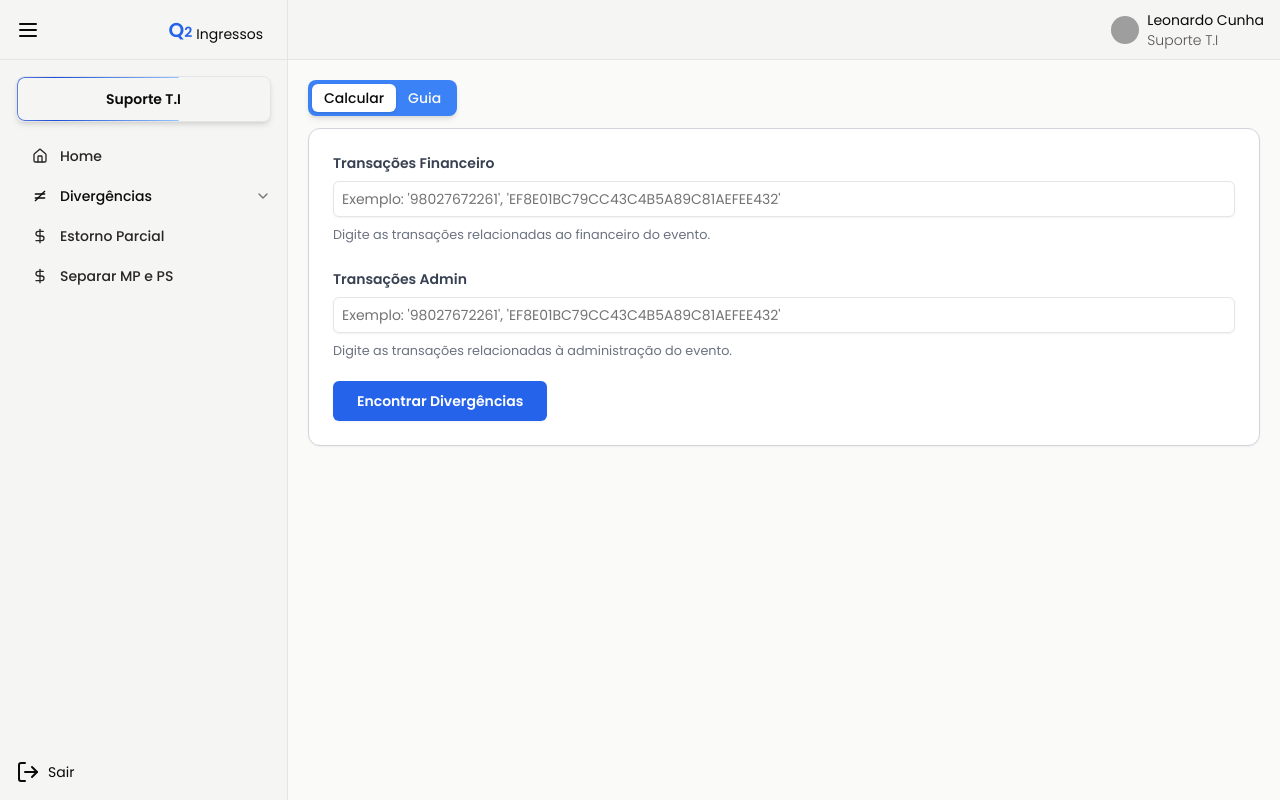
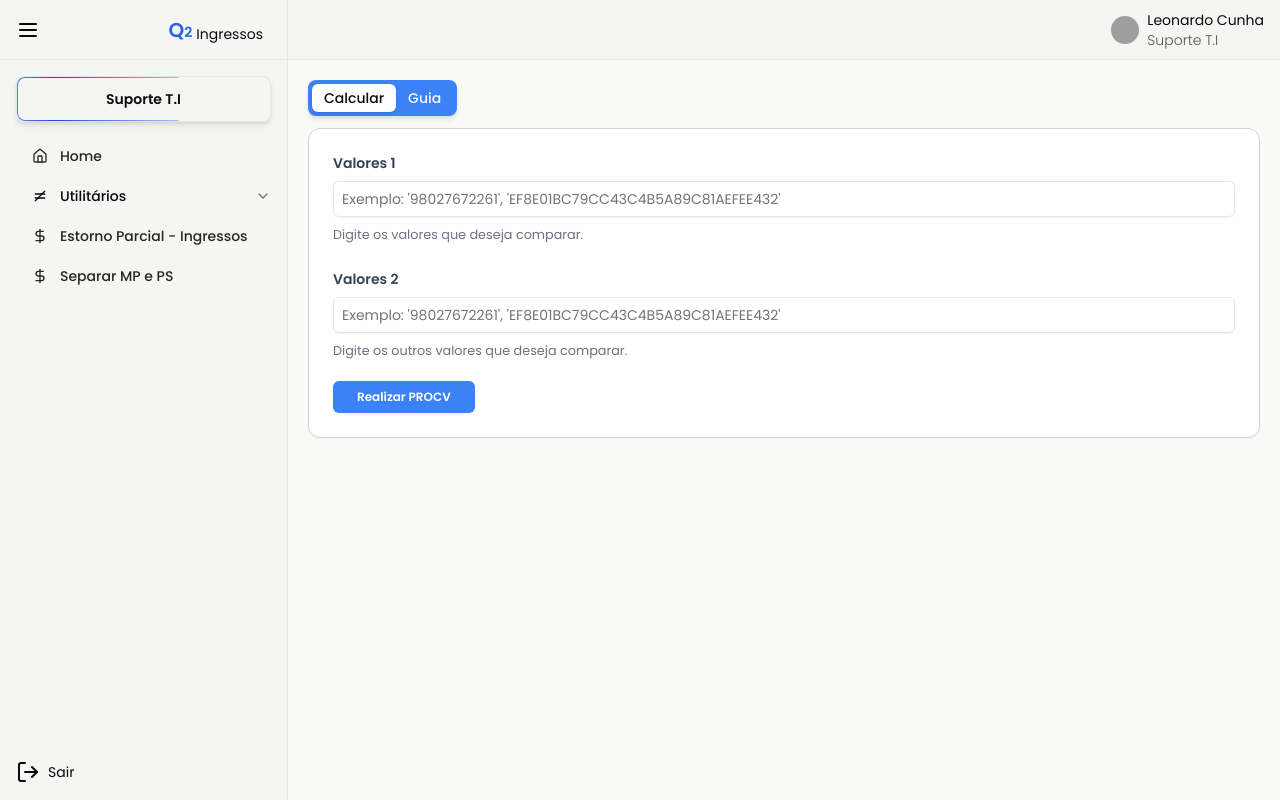
Before and after one commit to leonardocunha1/suporteq2, a React (Vite) app: page /divergences/procv in a window 1280 px wide. Built offline with nearby package versions, Linux system fonts and the light colour scheme; grey boxes are pictures that could not be loaded.

Commit message:
Ajustes nos nomes de algumas funcionalidades do sistema

```diff
--- a/src/components/app-layout.tsx
+++ b/src/components/app-layout.tsx
@@ -24,12 +24,12 @@ export function AppLayout() {
               to: "home",
             },
             {
-              title: "Divergências",
+              title: "Utilitários",
               icon: EqualNot,
               variant: "default",
               to: [
                 {
-                  title: "Transações Divergentes",
+                  title: "PROCV",
                   to: "divergences/procv",
                   icon: Table2,
                 },
@@ -41,7 +41,7 @@ export function AppLayout() {
               ],
             },
             {
-              title: "Estorno Parcial",
+              title: "Estorno Parcial - Ingressos",
               icon: DollarSign,
               variant: "default",
               to: "estorno-parcial",
@@ -51,7 +51,7 @@ export function AppLayout() {
               icon: DollarSign,
               variant: "default",
               to: "separar-mp-ps",
-            }
+            },
           ]}
           isCollapsed={isCollapsed}
           toggleCollapse={() => setIsCollapsed(!isCollapsed)}
--- a/src/features/calculo-estorno-parcial/index.tsx
+++ b/src/features/calculo-estorno-parcial/index.tsx
@@ -20,7 +20,7 @@ export function CalculoEstornoParcial() {
     <Tabs defaultValue="calculo">
       <TabsList>
         <TabsTrigger value="calculo">Calcular</TabsTrigger>
-        <TabsTrigger value="account">Guia</TabsTrigger>
+        <TabsTrigger value="guide">Guia</TabsTrigger>
       </TabsList>
       <TabsContent value="calculo">
         {!exibirFormulario && (
@@ -77,6 +77,29 @@ export function CalculoEstornoParcial() {
             />
           ))}
       </TabsContent>
+      <TabsContent value="guide">
+        <CardComponent
+          sections={[
+            {
+              titulo:
+                "Para que serve o cálculo de estorno parcial de ingressos?",
+              itens: [
+                <div className="space-y-2">
+                  <p>
+                    Exemplo: Uma compra teve 10 ingressos, mas apenas 5 serão
+                    estornados e o recalculo das taxas e valores no financeiro
+                    terão que ser ajustadas.
+                  </p>
+                  <p>
+                    Para calcular o valor corretamente, precisamos informar o
+                    valor dos ingressos que permanecerão ativos.
+                  </p>
+                </div>,
+              ],
+            },
+          ]}
+        />
+      </TabsContent>
     </Tabs>
   );
 }
--- a/src/features/divergencia/transacoes/index.tsx
+++ b/src/features/utilitarios/procv/index.tsx
@@ -51,7 +51,7 @@ function ListaDivergencias({ titulo, itens }: ListaDivergenciasProps) {
   );
 }
 
-export function TransacoesDivergentes() {
+export function PROCV() {
   const form = useForm<z.infer<typeof formSchema>>({
     resolver: zodResolver(formSchema),
     mode: "onBlur",
@@ -111,21 +111,18 @@ export function TransacoesDivergentes() {
               <CardComponent
                 sections={[
                   {
-                    titulo: "Guia de como encontrar transações divergentes",
+                    titulo: "Guia de como utilizar o PROCV",
                     icon: () => null,
                     itens: [
                       <div className="space-y-2">
                         <p>
-                          Quando as queries realizadas nos bancos ADMIN e FIN
-                          não mostrarem as divergências, esse form poderá
-                          otimizar o tempo de realizar um PROCV no Google
-                          Sheets.
+                          Esse utilitário tem por função encontrar valores que
+                          estão presentes em uma lista, mas não em outra.
                         </p>
                         <p>
-                          Digite as transações financeiras e administrativas
-                          (Gateways) que deseja comparar. Separe cada transação
-                          por vírgula. O resultado mostrará as que estão
-                          presentes em um e não no outro.
+                          Para isso, basta informar os valores separados por
+                          vírgula em cada um dos campos e clicar em "Encontrar
+                          Divergências".
                         </p>
                       </div>,
                     ],
@@ -148,7 +145,7 @@ export function TransacoesDivergentes() {
                         render={({ field }) => (
                           <FormItem>
                             <FormLabel className="font-semibold text-gray-700">
-                              Transações Financeiro
+                              Valores 1
                             </FormLabel>
                             <FormControl>
                               <Input
@@ -158,8 +155,7 @@ export function TransacoesDivergentes() {
                               />
                             </FormControl>
                             <FormDescription className="text-gray-500">
-                              Digite as transações relacionadas ao financeiro do
-                              evento.
+                              Digite os valores que deseja comparar.
                             </FormDescription>
                             <FormMessage />
                           </FormItem>
@@ -173,7 +169,7 @@ export function TransacoesDivergentes() {
                         render={({ field }) => (
                           <FormItem>
                             <FormLabel className="font-semibold text-gray-700">
-                              Transações Admin
+                              Valores 2
                             </FormLabel>
                             <FormControl>
                               <Input
@@ -183,8 +179,7 @@ export function TransacoesDivergentes() {
                               />
                             </FormControl>
                             <FormDescription className="text-gray-500">
-                              Digite as transações relacionadas à administração
-                              do evento.
+                              Digite os outros valores que deseja comparar.
                             </FormDescription>
                             <FormMessage />
                           </FormItem>
@@ -196,10 +191,10 @@ export function TransacoesDivergentes() {
                     <div className="pt-5">
                       <Button
                         type="submit"
-                        className="bg-blue-600 hover:bg-blue-700 text-white font-semibold py-2 px-6 rounded-md shadow-sm transition-all"
-                        size="lg"
+                        className="bg-blue-500 hover:bg-blue-700 text-white font-semibold py-2 px-6 rounded-md shadow-sm transition-all"
+                        size="sm"
                       >
-                        Encontrar Divergências
+                        Realizar PROCV
                       </Button>
                     </div>
                   </form>
```
Also changed, not shown: src/App.tsx (+6 -6 lines), src/features/utilitarios/valores/index.tsx (renamed from src/features/divergencia/valores/index.tsx).
